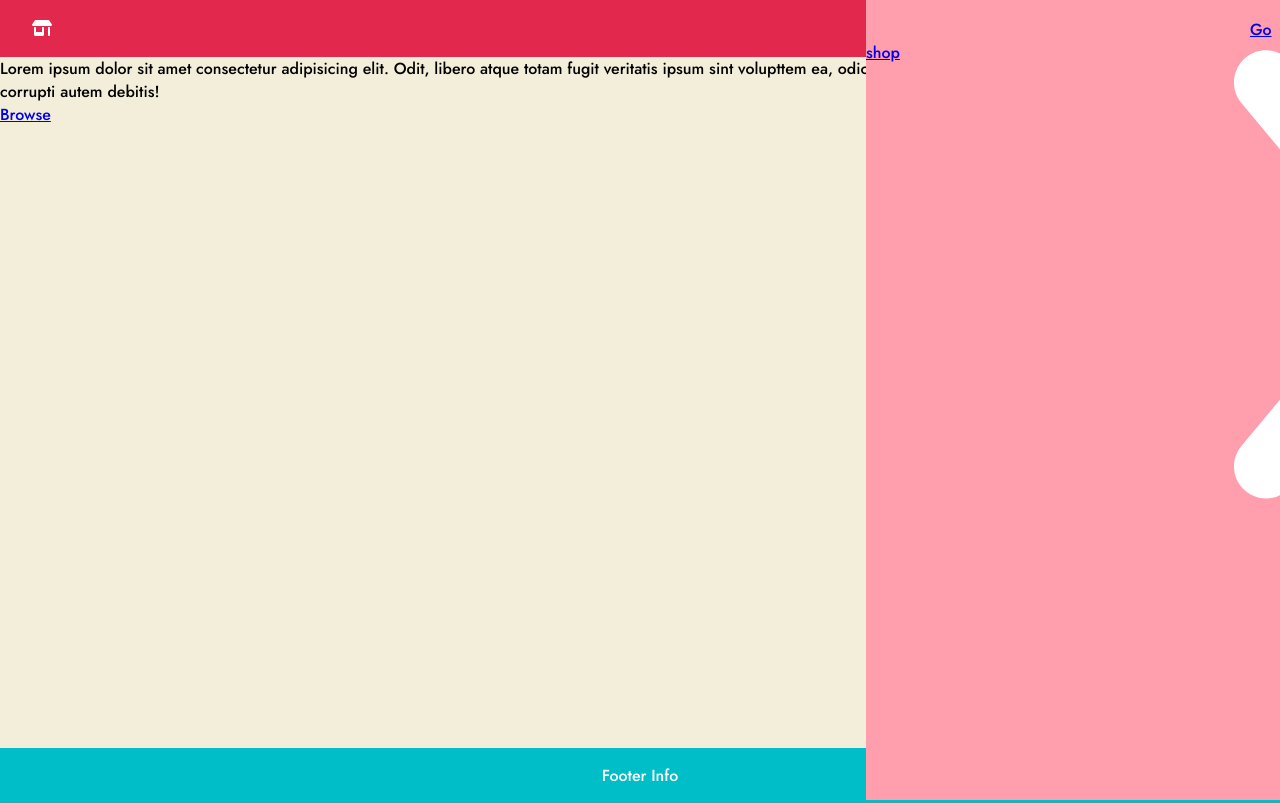
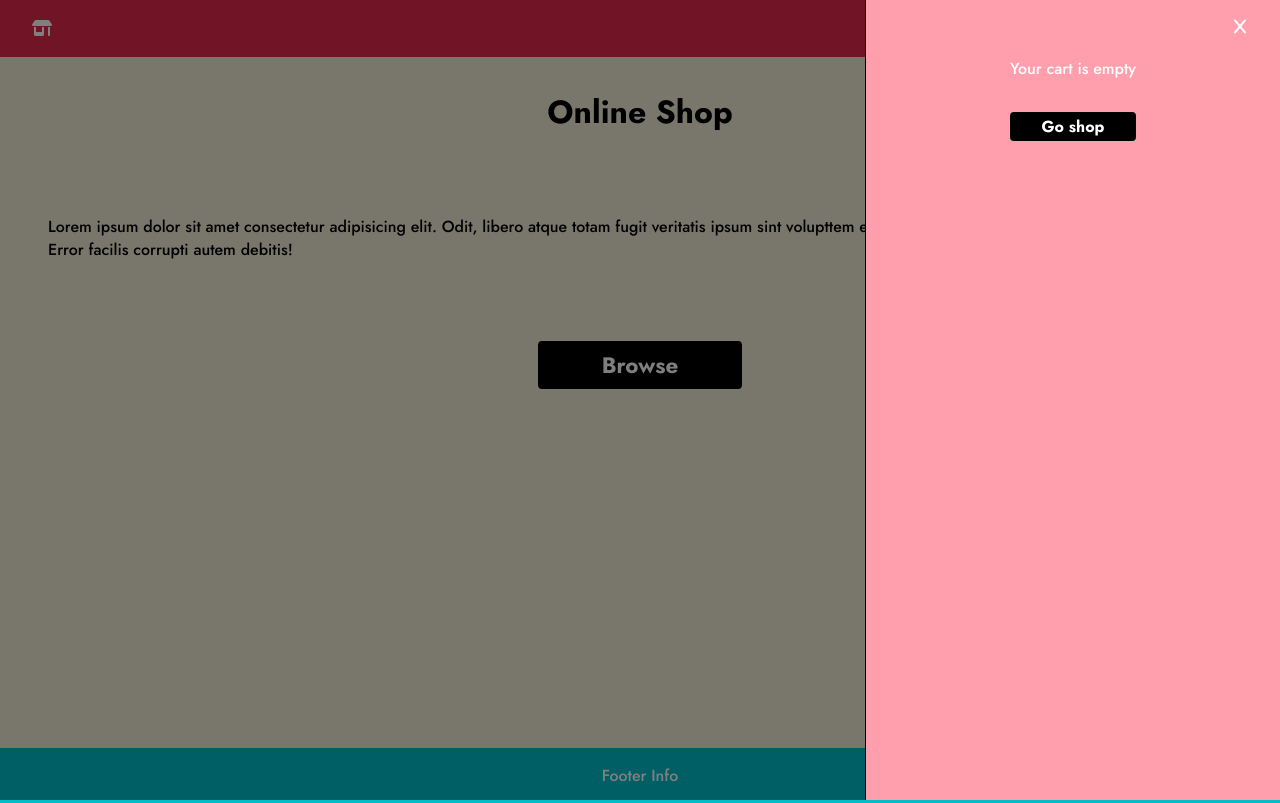
Before and after one commit to Bossolin/odin-shopping-cart, a React (Create React App) app: page / in a window 1280 px wide. Both pictures are taken after a click on the element 1239 px from the left and 28 px from the top of the page. Built offline with nearby package versions, Linux system fonts and the light colour scheme.

Commit message:
finished alpha styling

```diff
--- a/package.json
+++ b/package.json
@@ -2,6 +2,7 @@
   "name": "odin-shopping-cart",
   "version": "0.1.0",
   "private": true,
+  "homepage": "https://bossolin.github.io/odin-shopping-cart/",
   "dependencies": {
     "@fortawesome/fontawesome-svg-core": "^1.3.0",
     "@fortawesome/free-solid-svg-icons": "^6.0.0",
--- a/src/components/Cart.js
+++ b/src/components/Cart.js
@@ -38,12 +38,17 @@ const Cart = ({ setShowCart, cart, setCart }) => {
   };
 
   return (
+    <div className="cart-wrapper">
+      <div className="cart-cover" onClick={handleClick}></div>
       <div className="cart">
         <FontAwesomeIcon icon={faX} onClick={handleClick} className="cart-x" />
         {order.length === 0 ? (
-        <Link to="/shop" onClick={handleClick}>
+          <div className="cart-empty">
+            <div className="cart-empty-message">Your cart is empty</div>
+            <Link to="/shop" onClick={handleClick} className="cart-empty-back">
               Go shop
             </Link>
+          </div>
         ) : (
           <div className="cart-order">
             <div className="order-items">
@@ -65,13 +70,14 @@ const Cart = ({ setShowCart, cart, setCart }) => {
               ))}
             </div>
             <div className="order-total">Total: {orderTotal.toFixed(2)} $</div>
-          <Link to="/shop" onClick={handleClick}>
+            <Link to="/shop" onClick={handleClick} className="order-back">
               Back to shopping
             </Link>
             <button className="order-checkout">Checkout</button>
           </div>
         )}
       </div>
+    </div>
   );
 };
 
--- a/src/components/Home.js
+++ b/src/components/Home.js
@@ -5,12 +5,13 @@ import { Link } from "react-router-dom";
 const Home = () => {
   return (
     <div className="home">
-      <p>
+      <h1 className="home-title">Online Shop</h1>
+      <p className="home-body">
         Lorem ipsum dolor sit amet consectetur adipisicing elit. Odit, libero
         atque totam fugit veritatis ipsum sint volupttem ea, odio delectus non
         autem porro distinctio ab? Error facilis corrupti autem debitis!
       </p>
-      <Link to="/shop" className="browse">
+      <Link to="/shop" className="home-browse">
         Browse
       </Link>
     </div>
--- a/src/style/App.css
+++ b/src/style/App.css
@@ -1,16 +1,16 @@
-@import url('https://fonts.googleapis.com/css2?family=Jost:wght@300;500;700&display=swap');
+@import url("https://fonts.googleapis.com/css2?family=Jost:wght@300;500;700&display=swap");
 
 * {
-  box-sizing: border-box;
+  /* box-sizing: border-box; */
   padding: 0;
   margin: 0;
 }
 
 .App {
-  /* text-align: center; */
-  font-family: 'Jost', sans-serif;
+  font-family: "Jost", sans-serif;
 }
 
-.home, .shop {
+.home,
+.shop {
   min-height: calc(100vh - 6.8rem);
 }
--- a/src/style/Cart.css
+++ b/src/style/Cart.css
@@ -1,11 +1,24 @@
+.cart-cover {
+  position: fixed;
+  height: 100%;
+  width: 100%;
+  background-color: black;
+  z-index: 1;
+  opacity: 0.5;
+  left: 0;
+  top: 0;
+}
+
 .cart {
+  z-index: 2;
   position: fixed;
-  background-color: #FF9EAC;
+  background-color: #ff9eac;
   color: white;
   right: 0;
   top: 0;
   height: 100%;
   width: clamp(414px, 25%, 30%);
+  border-left: 1px solid black;
 }
 
 .cart-x {
@@ -14,10 +27,35 @@
   cursor: pointer;
 }
 
+.cart-empty {
+  display: flex;
+  flex-direction: column;
+  align-items: center;
+  gap: 2rem;
+}
+
+.cart-empty-back {
+  text-decoration: none;
+  font-weight: bold;
+  background-color: black;
+  color: white;
+  border: none;
+  padding: 0.2rem 2rem;
+  margin: 0 3rem;
+  border-radius: 4px;
+  cursor: pointer;
+}
+
+.cart-order {
+  display: flex;
+  flex-direction: column;
+  text-align: center;
+}
+
 .order-items {
   height: 70vh;
   overflow: auto;
-  background-color: #F3EED9;
+  background-color: #f3eed9;
   color: black;
   padding: 1rem;
   display: flex;
@@ -29,8 +67,10 @@
   display: flex;
   gap: 1rem;
   background-color: white;
-  padding: .5rem;
+  padding: 0.5rem;
   border: 1px black solid;
+  border-radius: 4px;
+  box-shadow: 3px 3px 5px rgb(54, 54, 54);
 }
 
 .order-info {
@@ -56,7 +96,8 @@
   background-color: black;
   color: white;
   margin: 0 1rem;
-  padding: .2rem 1rem;
+  padding: 0.2rem 1rem;
+  border-radius: 4px;
 }
 
 .order-item-counter button:active {
@@ -66,7 +107,7 @@
 }
 
 .order-item-counter p {
-  padding: .2rem .5rem;
+  padding: 0.2rem 0.5rem;
   font-size: large;
 }
 
@@ -77,3 +118,28 @@
   text-align: center;
   padding: 1rem;
 }
+
+.order-back {
+  font-size: 1rem;
+  font-weight: bold;
+  background-color: #00bec8;
+  color: white;
+  text-decoration: none;
+  margin: 0 3rem;
+  padding: 0.1rem 2rem;
+  margin-bottom: 1rem;
+  border-radius: 4px;
+  cursor: pointer;
+}
+
+.order-checkout {
+  font-size: 1rem;
+  font-weight: bold;
+  background-color: black;
+  color: white;
+  border: none;
+  padding: 0.2rem 2rem;
+  margin: 0 3rem;
+  border-radius: 4px;
+  cursor: pointer;
+}
--- a/src/style/Home.css
+++ b/src/style/Home.css
@@ -1,3 +1,28 @@
 .home {
-  background-color: #F3EED9;
+  background-color: #f3eed9;
+  display: flex;
+  flex-direction: column;
+  gap: 2rem;
+  align-items: center;
 }
+
+.home-title {
+  padding-top: 2rem;
+}
+
+.home-body {
+  padding: 3rem;
+}
+
+.home-browse {
+  font-size: 1.4rem;
+  text-decoration: none;
+  font-weight: bold;
+  background-color: black;
+  color: white;
+  border: none;
+  padding: 0.5rem 4rem;
+  margin: 0 3rem;
+  border-radius: 4px;
+  cursor: pointer;
+}
--- a/src/style/ItemCard.css
+++ b/src/style/ItemCard.css
@@ -10,6 +10,7 @@
   background-color: white;
   text-align: center;
   border-radius: 4px;
+  box-shadow: 5px 5px 5px rgb(68, 68, 68);
 }
 
 
@@ -30,6 +31,7 @@
   background-color: black;
   border: none;
   border-radius: 4px;
+  cursor: pointer;
 }
 
 
@@ -45,5 +47,8 @@
 
 .item-buy {
   color: white;
+}
 
+.item-buy:active {
+  color: black;
 }
```
Lines whose indentation alone changed are shown as unchanged.
